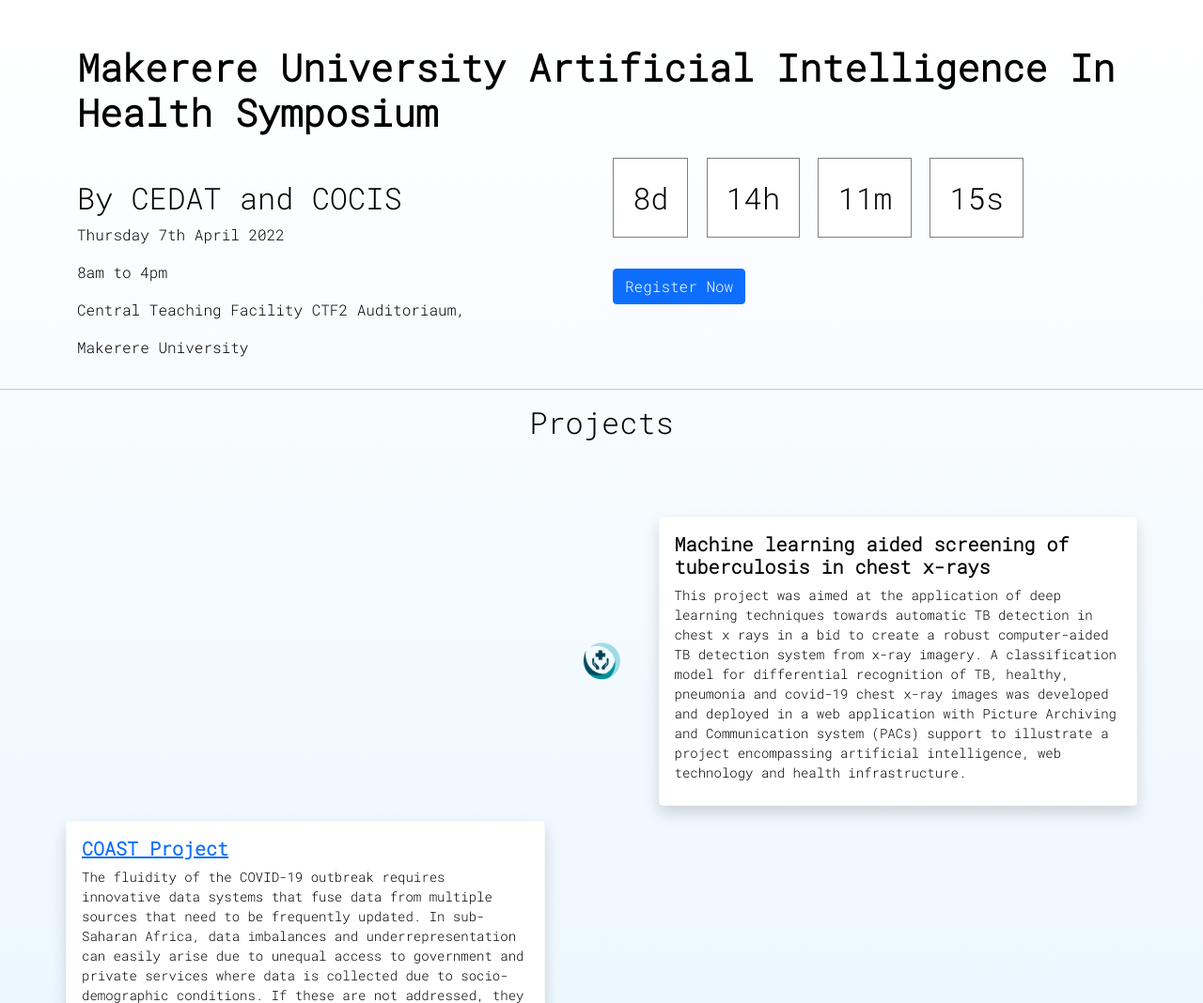
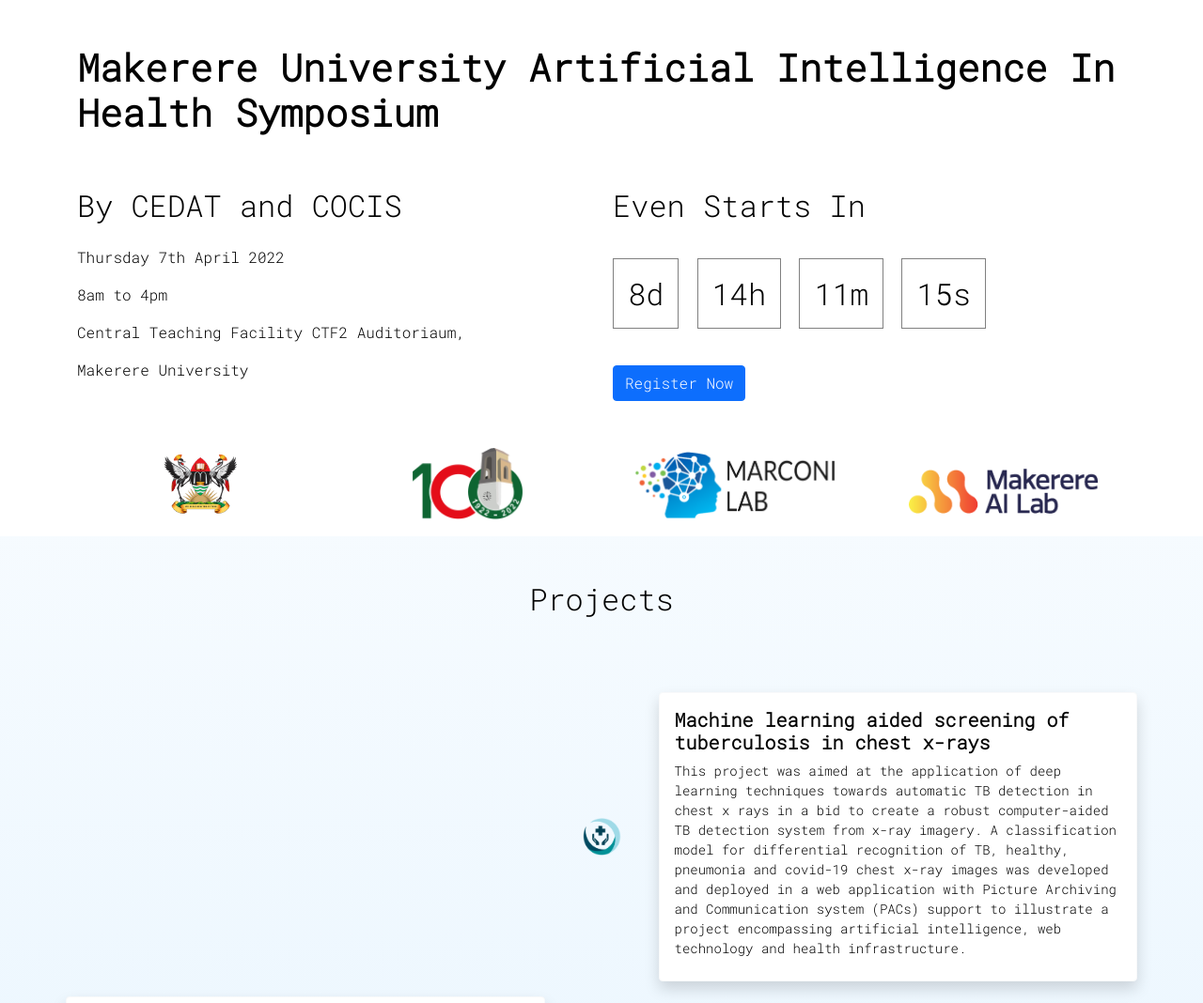
Before and after one commit to ben-wycliff/aisymposium.github.io, a plain HTML site: page index.html in a window 1280 px wide. Shown: the top 1068 px of the page at 94% size. Drawn offline with nearby package versions, Linux system fonts and the light colour scheme.

Commit message:
Partners

```diff
--- a/index.html
+++ b/index.html
@@ -21,21 +21,22 @@
     <title>Document</title>
   </head>
   <body>
-    <div class="container">
-      <section>
+    <div class="header">
+      <section class="container">
         <h1 class="pt-5">
           Makerere University Artificial Intelligence In Health Symposium
         </h1>
-        <div class="row mt-5">
+        <div class="row py-5">
           <div class="col-sm-6">
             <h2>By CEDAT and COCIS</h2>
-            <p>Thursday 7th April 2022</p>
+            <p class="pt-3">Thursday 7th April 2022</p>
             <p>8am to 4pm</p>
             <p>Central Teaching Facility CTF2 Auditoriaum,</p>
             <p>Makerere University</p>
           </div>
           <div class="col-sm-6">
-            <h2 id="count-down"></h2>
+            <h2>Even Starts In</h2>
+            <h2 class="pt-5" id="count-down"></h2>
             <a
               class="btn btn-primary mt-5"
               href="https://docs.google.com/forms/d/e/1FAIpQLSc7AJI-kNveuFz2gUWKjuLJWpzksvg7ql2PIpeKbZdKcZGOhw/viewform"
@@ -45,15 +46,31 @@
           </div>
         </div>
       </section>
+      <div class="container">
+        <div class="row">
+          <div class="col-sm-3 text-center">
+            <img src="images/muk.png" alt="" />
+          </div>
+          <div class="col-sm-3 text-center">
+            <img src="images/muk100.png" alt="" />
+          </div>
+          <div class="col-sm-3 text-center">
+            <img src="images/marconi.png" alt="" />
+          </div>
+          <div class="col-sm-3 text-center py-4">
+            <img style="height: 3rem" src="images/air.png" alt="" />
+          </div>
+        </div>
+      </div>
     </div>
-    <hr />
+    <!-- <hr /> -->
     <div class="container">
       <section id="projects">
         <!-- Title  -->
         <div class="row">
           <div class="col-md-4 text-center mx-auto">
             <div class="mt-6 mb-5">
-              <h2 class="font-weight-bold">Projects</h2>
+              <h2 class="font-weight-bold pt-5 text-bold">Projects</h2>
             </div>
           </div>
         </div>
--- a/styles.css
+++ b/styles.css
@@ -22,10 +22,19 @@ body {
 .hour,
 .minute,
 .second {
-  padding: 20px;
+  padding: 15px;
   border: solid gray 1px;
   background-color: white;
+  position: relative;
 }
 .card-text {
   font-size: 14px;
 }
+.header {
+  background: white;
+}
+
+img {
+  width: auto;
+  height: 5rem;
+}
```
Also changed, not shown: images/air.png (added), images/marconi.png (added), images/muk.png (added), images/muk100.png (added).
